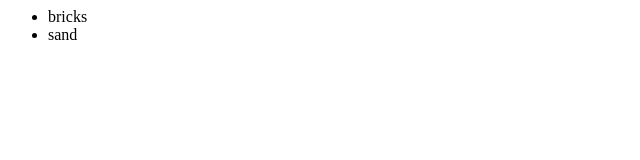
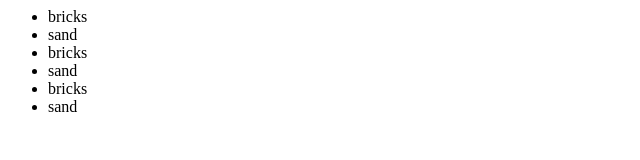
Before and after one commit to Aleksey-K/Open, a plain HTML site: page index2.html in a window 1280 px wide. Shown: the whole page, without its empty margins (0-640 px from the left). Drawn offline with Linux system fonts and the light colour scheme.

Commit message:
tripled the motar

```diff
--- a/index2.html
+++ b/index2.html
@@ -4,6 +4,10 @@
 			<ul>
 			<li>bricks</li>
 			<li>sand</li>
+			<li>bricks</li>
+			<li>sand</li>
+			<li>bricks</li>
+			<li>sand</li>
 			</ul>
 		</div>
 	</body>
```
